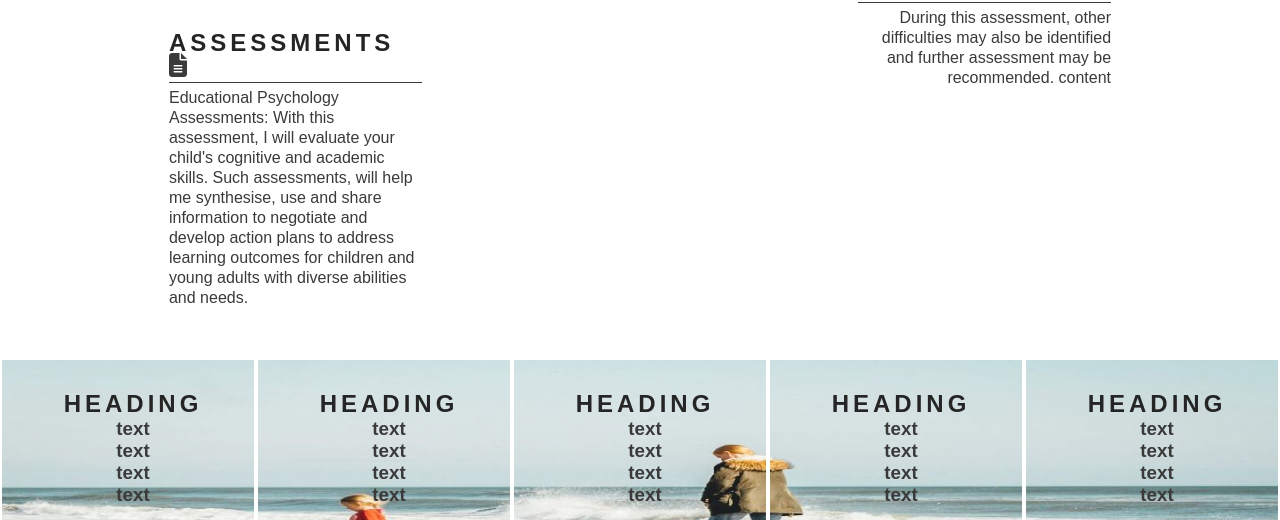
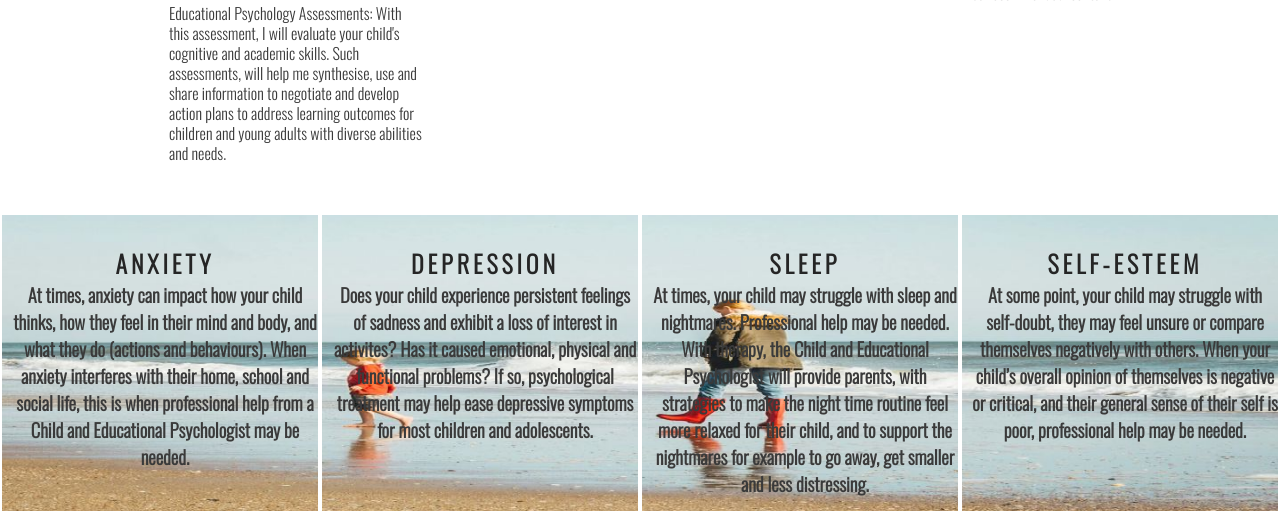
Before and after one commit to EdHarty/p1, a plain HTML site: page index.html in a window 1280 px wide. Shown: the part 1148-1668 px from the top of the page. Drawn offline with nearby package versions, Linux system fonts and the light colour scheme; a web font is replaced by a local one.

Commit message:
Add headings, paragraph text and icons

```diff
--- a/assets/css/style.css
+++ b/assets/css/style.css
@@ -1,17 +1,17 @@
-@import url('https://fonts.googleapis.com/css2?family=Caramel&display=swap');
+@import url('https://fonts.googleapis.com/css2?family=Oswald:wght@300&family=Roboto&display=swap');
 * {
     margin: 0;
     padding: 0;
     border: none;
     color:#3a3a3a
 }
-body {font-family: Caramel, sans-serif;
+body {font-family: oswald, sans-serif;
 font-weight: 300;}
 
 /* heading and logo */
 
 h1, h2 {
-    font-family: Caramel, sans-serif;
+    font-family: oswald, sans-serif;
     text-transform: uppercase;
     letter-spacing: 4px;
     color:#252525
@@ -28,9 +28,11 @@ letter-spacing: 4px;}
     line-height: 75px;
 }
 
-#menu li {float: right;
+#menu li {
+    float: right;
 list-style-type: none;
-margin-right: 30px;}
+margin-right: 30px;
+}
 
 #menu a {
     text-decoration: none;
@@ -85,7 +87,7 @@ transform: scale(1);
 
 #cover-text {
     font-size: 130%;
-    font-family: Caramel, sans-serif;
+    font-family: oswald, sans-serif;
     text-transform: uppercase;
     letter-spacing: 4px;
 
@@ -201,7 +203,7 @@ hr {
 #panel div {
     color: #fafafa;
     background-color: rgba(0, 0, 0, 0);
-    width: 20%;
+    width: 25%;
     height: 300px;
     float: left;
     padding: 30px 0 0 10px;
--- a/index.html
+++ b/index.html
@@ -73,39 +73,24 @@
     </section>
     <section id="panel">
         <div>
-            <h2>heading</h2>
-            <h3>text</h3>
-            <h3>text</h3>
-            <h3>text</h3>
-            <h3>text</h3>
+            <h2>Anxiety</h2>
+            <h3>At times, anxiety can impact how your child thinks, how they feel in their mind and body, and what they do (actions and behaviours). When anxiety interferes with their home, school and social life, this is when professional help from a Child and Educational Psychologist may be needed.</h3>
+
         </div>
         <div>
-            <h2>heading</h2>
-            <h3>text</h3>
-            <h3>text</h3>
-            <h3>text</h3>
-            <h3>text</h3>
+            <h2>Depression</h2>
+            <h3>Does your child experience persistent feelings of sadness and exhibit a loss of interest in activites? Has it caused emotional, physical and functional problems? If so, psychological treatment may help ease depressive symptoms for most children and adolescents.</h3>
+
         </div>
         <div>
-            <h2>heading</h2>
-            <h3>text</h3>
-            <h3>text</h3>
-            <h3>text</h3>
-            <h3>text</h3>
+            <h2>Sleep</h2>
+            <h3>At times, your child may struggle with sleep and nightmares. Professional help may be needed. With therapy, the Child and Educational Psychologist will provide parents, with strategies to make the night time routine feel more relaxed for their child, and to support the nightmares for example to go away, get smaller and less distressing. </h3>
+
         </div>
         <div>
-            <h2>heading</h2>
-            <h3>text</h3>
-            <h3>text</h3>
-            <h3>text</h3>
-            <h3>text</h3>
-        </div>
-        <div>
-            <h2>heading</h2>
-            <h3>text</h3>
-            <h3>text</h3>
-            <h3>text</h3>
-            <h3>text</h3>
+            <h2>Self-Esteem</h2>
+            <h3>At some point, your child may struggle with self-doubt, they may feel unsure or compare themselves negatively with others. When your child’s overall opinion of themselves is negative or critical, and their general sense of their self is poor, professional help may be needed. </h3>
+
         </div>
     </section>
     <footer>
@@ -117,9 +102,11 @@
                 <a href="https://twitter.com/?lang=en" target="blank" rel= noopener aria-label="contact via twitter (opens in new tab)"><i class="fab fa-twitter-square"></i></a>
             </li>
             <li>
-                <a><i class="fas fa-phone-square-alt"></i></a>
+                <a href="https://facebook.com/?lang=en" target="blank" rel= noopener aria-label="contact via facebook (opens in new tab)"><i class="fab fa-facebook-square"></i></a>
             </li>
-            <li><a><i class="fas fa-clock"></i></a></li>
+            <li>
+                <a href="https://www.youtube.com/watch?v=5XFjLdNO4FU" target="blank" rel= noopener aria-label="contact via youtube (opens in new tab)"><i class="fab fa-youtube"></i></a>
+            </li>
         </ul>
     </footer>
 
```
Also changed, not shown: services.html (+47 -4 lines), assets/images/center-image.jpg, 1 other file.
